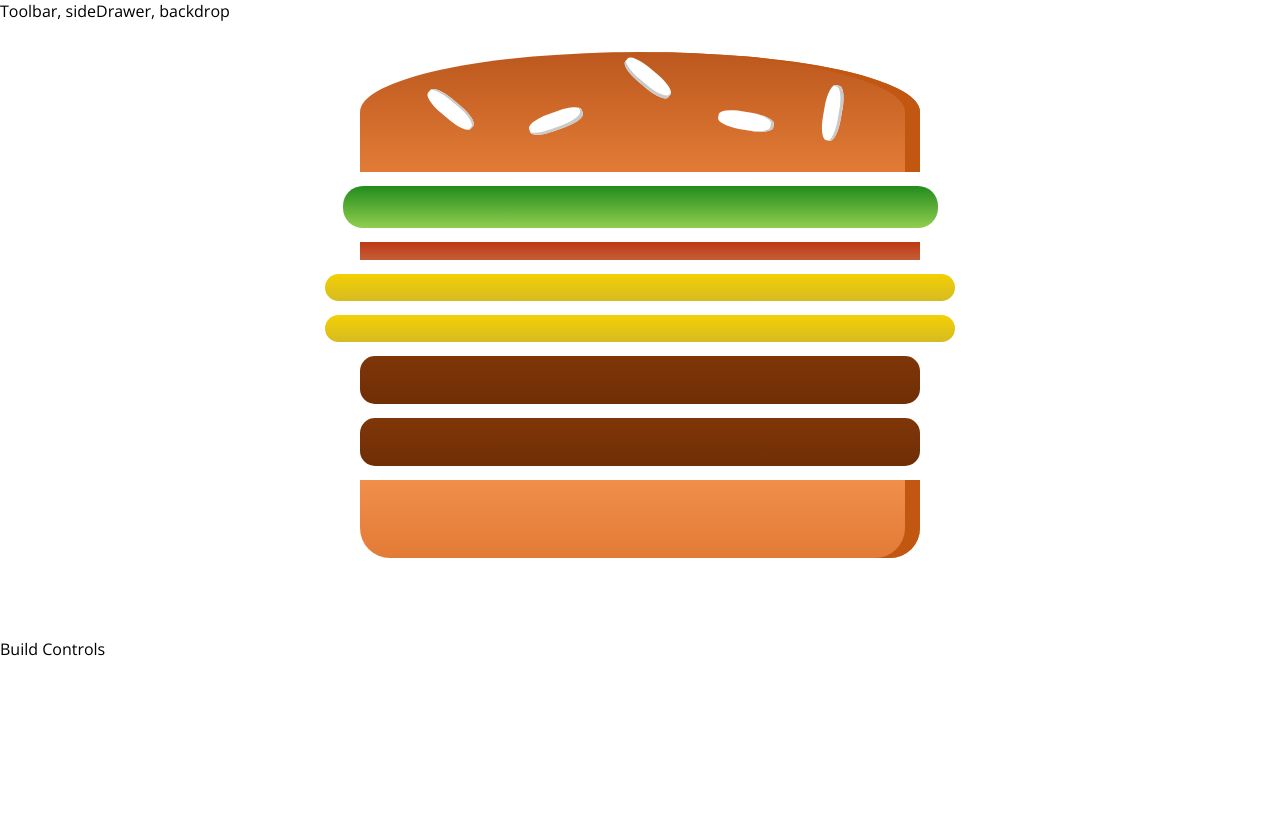
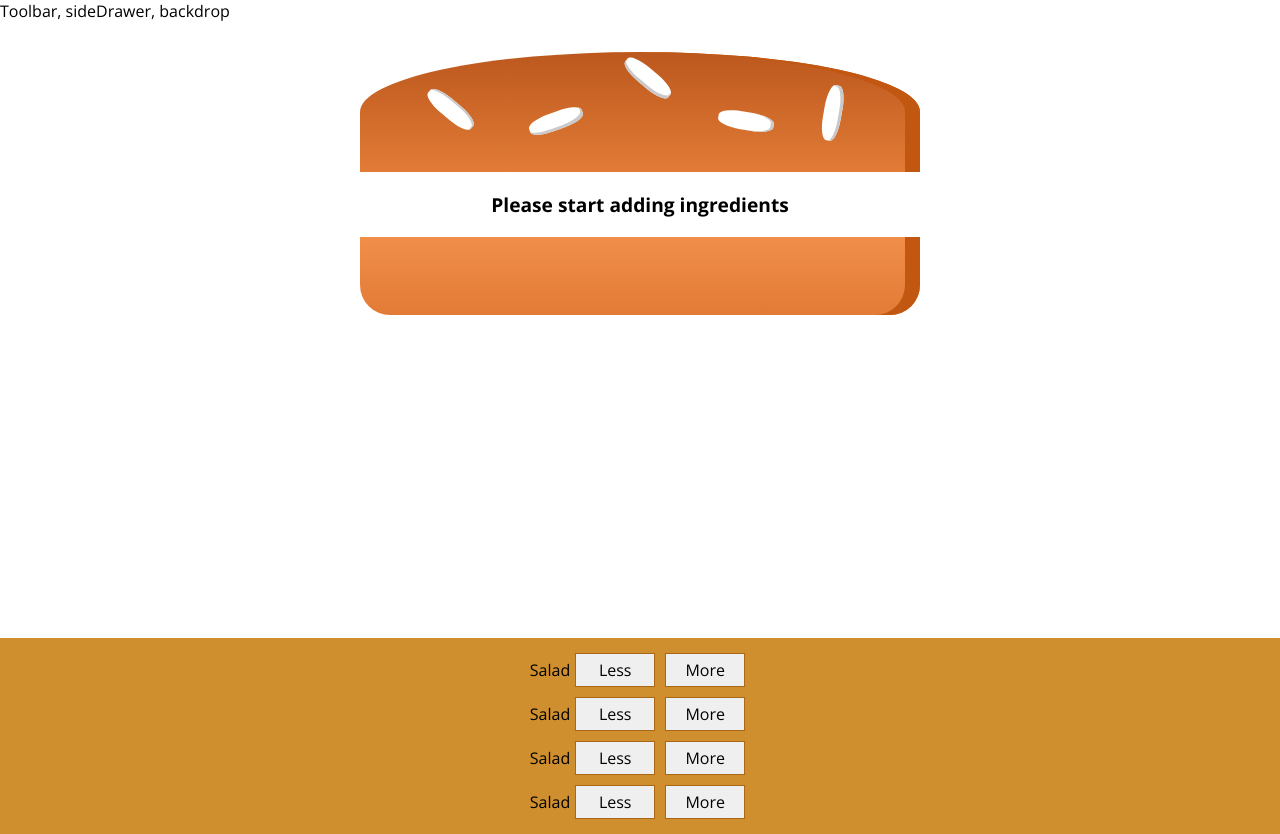
Before and after one commit to okputadora/udemy-react-course, a React app: page / in a window 1280 px wide. Before the commit the page ends 800 px from the top, so only its background shows below. Built offline with nearby package versions, Linux system fonts and the light colour scheme.

Commit message:
added controls

```diff
--- /dev/null
+++ b/src/components/Burger/BuildControls/BuildControl/BuildControl.css
@@ -0,0 +1,56 @@
+.BuildControl {
+    display: flex;
+    justify-content: space-between;
+    align-items: center;
+    margin: 5px 0;
+}
+
+.BuildControl button {
+    display: block;
+    font: inherit;
+    padding: 5px;
+    margin: 0 5px;
+    width: 80px;
+    border: 1px solid #AA6817;
+    cursor: pointer;
+    outline: none;
+}
+
+.BuildControl button:disabled {
+    background-color: #AC9980;
+    border: 1px solid #7E7365;
+    color: #ccc;
+    cursor: default;
+}
+
+.BuildControl button:hover:disabled {
+    background-color: #AC9980;
+    color: #ccc;
+    cursor: not-allowed;
+}
+
+.Label {
+    padding: 10px;
+    font-weight: bold;
+    width: 80px;
+}
+
+.BuildControl .Less {
+    background-color: #D39952;
+    color: white;
+}
+
+.BuildControl .More {
+    background-color: #8F5E1E;
+    color: white;
+}
+
+.BuildControl .Less:hover, .BuildControl .Less:active {
+    background-color: #DAA972;
+    color: white;
+}
+
+.BuildControl .More:hover,.BuildControl .More:active {
+    background-color: #99703F;
+    color: white;
+}
--- /dev/null
+++ b/src/components/Burger/BuildControls/BuildControl/BuildControl.js
@@ -0,0 +1,11 @@
+import React from 'react'
+import classes from './BuildControl.css'
+const buildControl = (props) => (
+  <div className={classes.BuildControl}>
+    <div className={classes.label}>{props.label}</div>
+    <button className={classes.less}>Less</button>
+    <button className={classes.more}>More</button>
+  </div>
+)
+
+export default buildControl;
--- /dev/null
+++ b/src/components/Burger/BuildControls/BuildControls.css
@@ -0,0 +1,10 @@
+.BuildControls {
+  width: 100%;
+  background-color: #cf8f2e;
+  display: flex;
+  flex-flow: column;
+  align-items: center;
+  box-shadow: 0 2px 1px #ccc;
+  margin: auto;
+  padding: 10px 0;
+}
--- /dev/null
+++ b/src/components/Burger/BuildControls/BuildControls.js
@@ -0,0 +1,18 @@
+import React from 'react';
+import classes from './BuildControls.css';
+import BuildControl from './BuildControl/BuildControl';
+const controls = [
+  { label: 'Salad', type: 'salad'},
+  { label: 'Salad', type: 'bacon'},
+  { label: 'Salad', type: 'cheese'},
+  { label: 'Salad', type: 'meat'},
+]
+const buildControls = (props) => (
+  <div className={classes.BuildControls}>
+    {controls.map(ctrl => {
+      return <BuildControl key={ctrl.label} label={ctrl.label} />
+    })}
+      </div>
+      );
+
+export default buildControls;
--- a/src/components/Burger/Burger.js
+++ b/src/components/Burger/Burger.js
@@ -1,15 +1,22 @@
 import React from 'react'
 import classes from './Burger.css'
-import BurgerIngredient from './BurgerIngredient/BurgerIngredient'
+import BurgerIngredient from './BurgerIngredient/BurgerIngredient';
+
 const burger = (props) => {
   // convert ingredients passed from BurgerBuilder state into array
-  const transformedIngredients = Object.keys(props.ingredients)
+  let transformedIngredients = Object.keys(props.ingredients)
     .map(igKey => {
       return [...Array(props.ingredients[igKey])].map((elem, i) => {
         return <BurgerIngredient key={igKey + i} type={igKey} />
       })
     })
-    console.log(transformedIngredients)
+    // flatten the array
+    .reduce((arr, el) => { // arr is the previous val and el is the current val
+      return arr.concat(el)
+    }, []) // this empty array at the end is what we're building
+    if (transformedIngredients.length === 0){
+      transformedIngredients = <p>Please start adding ingredients</p>
+    }
   return(
     <div className={classes.Burger}>
       <BurgerIngredient type="bread-top" />
--- a/src/containers/BurgerBuilder/BurgerBuilder.js
+++ b/src/containers/BurgerBuilder/BurgerBuilder.js
@@ -1,13 +1,14 @@
 import React, { Component } from 'react'
 import Aux from '../../hoc/Auxil'
 import Burger from '../../components/Burger/Burger'
+import BuildControls from '../../components/Burger/BuildControls/BuildControls'
 class BurgerBuilder extends Component {
   state = {
     ingredients: {
-      salad: 1,
-      bacon: 1,
-      cheese: 2,
-      meat: 2
+      salad: 0,
+      bacon: 0,
+      cheese: 0,
+      meat: 0
     }
   }
 
@@ -15,7 +16,7 @@
     return (
       <Aux>
         <Burger ingredients={this.state.ingredients}/>
-        <div>Build Controls</div>
+        <BuildControls />
       </Aux>
     )
   }
```
